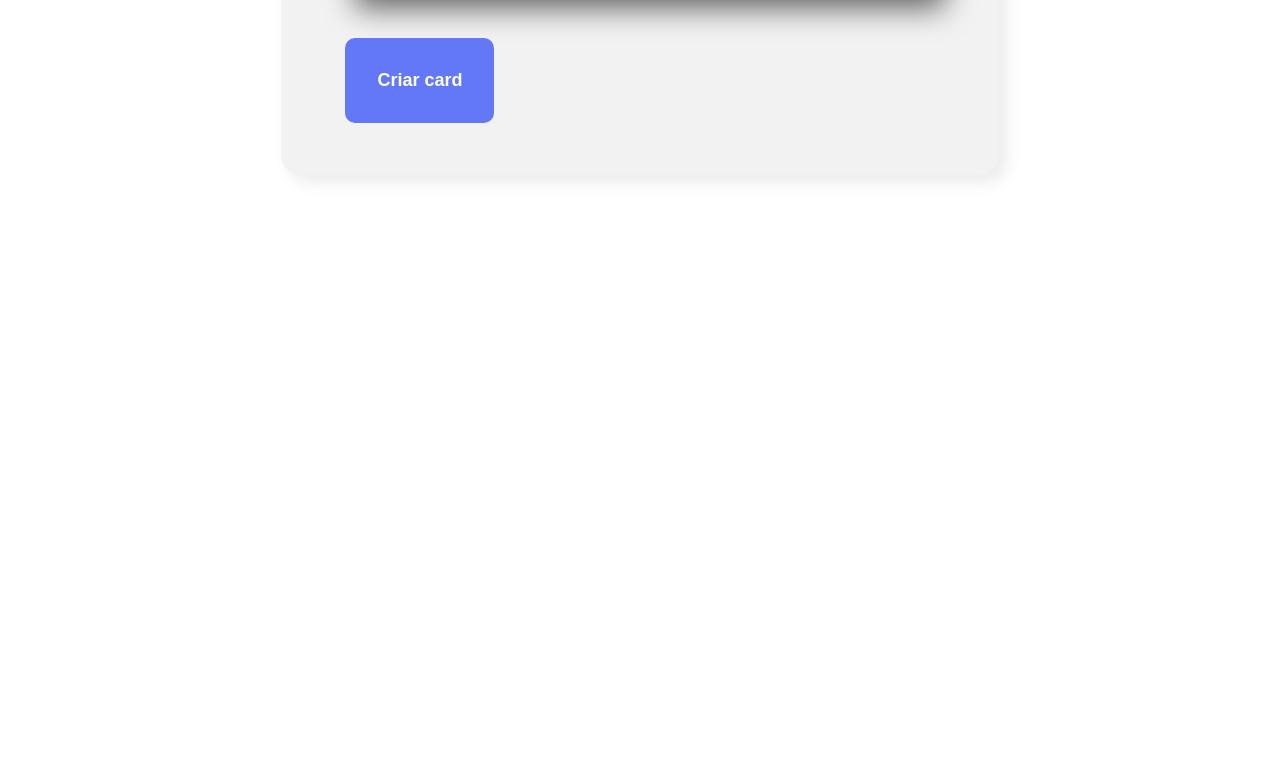
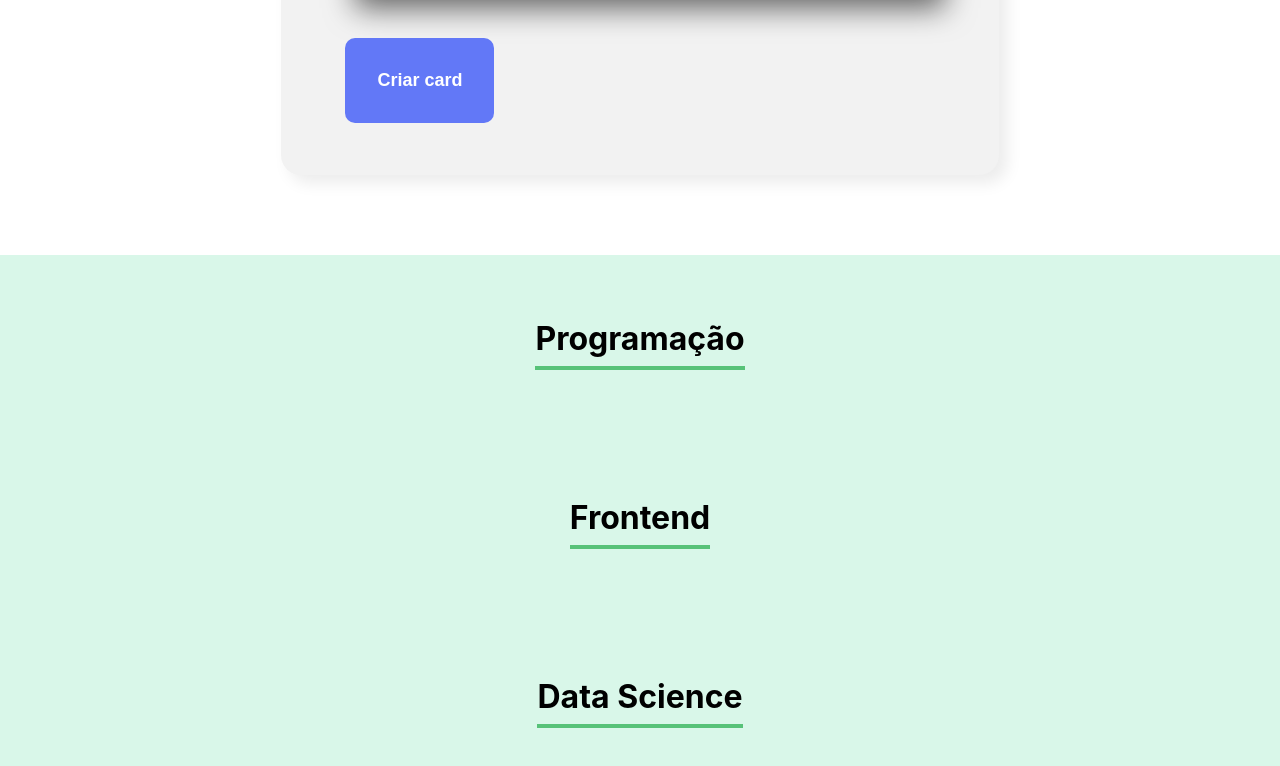
Before and after one commit to DanielCarvalho77/organa, a React (Create React App) app: page / in a window 1280 px wide. Shown: the part 1214-1980 px from the top of the page. Before the commit the page ends 1469 px from the top, so only its background shows below. Built offline with nearby package versions, Linux system fonts and the light colour scheme; the HTML template or start-up script is replaced by a standard one.

Commit message:
feat: component button

```diff
--- a/src/App.js
+++ b/src/App.js
@@ -1,6 +1,7 @@
 import { useState } from 'react';
 import Banner from './components/Banner';
 import Formulario from './components/Formulario';
+import Time from './components/Time';
 
 function App() {
 
@@ -16,6 +17,9 @@
       <Formulario
       aoColaboradorCadastrado={colaborador => aoNovoColaboradorAdicionado(colaborador)}
       />
+      <Time nome='Programação' />
+      <Time nome='Frontend' />
+      <Time nome='Data Science' />
 
     </div>
   );
--- /dev/null
+++ b/src/components/Time/index.css
@@ -0,0 +1,12 @@
+.time {
+    text-align: center;
+    padding: 32px;
+    background-color: #D9f7E9;
+}
+
+.time h3 {
+    font-size: 32px;
+    border-bottom: 4px solid #57C278;
+    display: inline-block;
+    padding-bottom: 8px;
+}
--- /dev/null
+++ b/src/components/Time/index.js
@@ -0,0 +1,11 @@
+import './index.css'
+
+const Time = (props) => {
+    return (
+        <section className='time'>
+            <h3>{props.nome}</h3>
+        </section>
+    )
+}
+
+export default Time;
```
Also changed, not shown: src/components/CampoTexto/index.js (line endings or trailing spaces).
